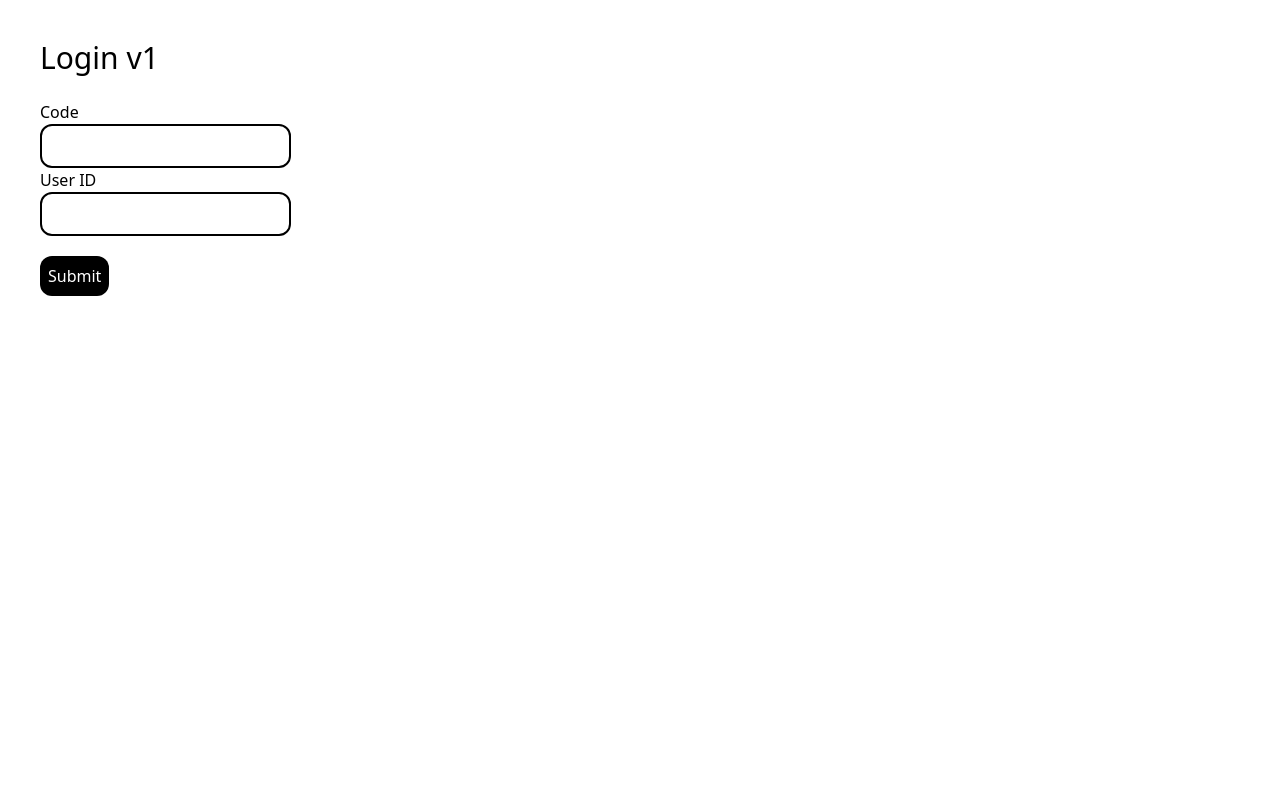
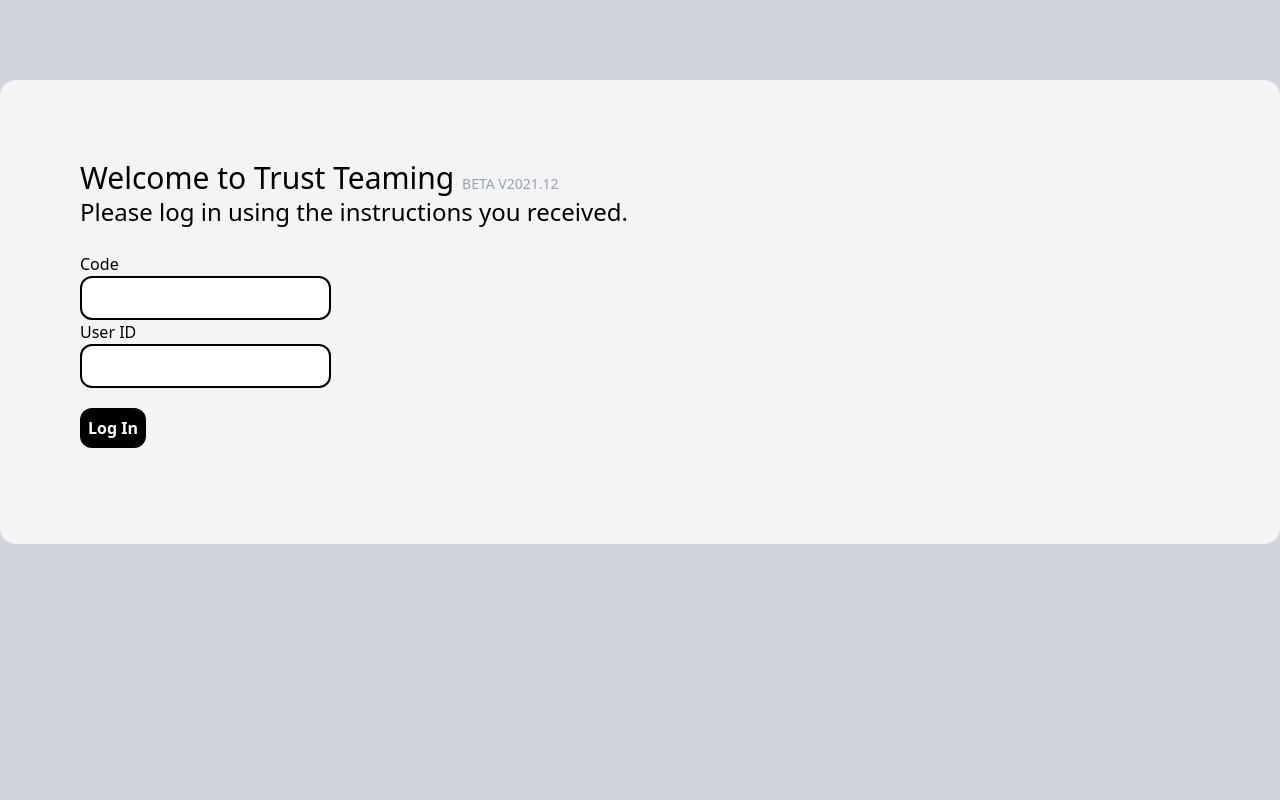
Before and after one commit to ItsMichal/TrustTeaming, a Flask app: page / in a window 1280 px wide. Run offline with Flask 2, Linux system fonts and the light colour scheme; some libraries are stand-ins or nearby versions.

Commit message:
update login screen

```diff
--- a/src/cores/AdminCore.py
+++ b/src/cores/AdminCore.py
@@ -44,6 +44,9 @@ class AdminCore(object):
             session['configMsg'] = "Please enter a code for this config!"
             return redirect(url_for('admin.index'))
 
+        if code == "SHINE":
+            session['configMsg'] = "Cannot set 'secret' admin code as experiment code!"
+            return redirect(url_for('admin.index'))
 
         if DataManager().getExperimentByCode(code) is not None and not force:
             session['configMsg'] = "Code is already in use! Choose a different code."
--- a/src/templates/Login/login.html
+++ b/src/templates/Login/login.html
@@ -6,9 +6,10 @@
         <script src="https://cdn.tailwindcss.com/"></script>
         <script src="https://cdn.socket.io/4.4.0/socket.io.min.js" integrity="sha384-1fOn6VtTq3PWwfsOrk45LnYcGosJwzMHv+Xh/Jx5303FVOXzEnw0EpLv30mtjmlj" crossorigin="anonymous"></script>
     </head>
-    <body>
-        <div class="m-10 background-gray">
-            <div class="text-3xl">Login v1</div>
+    <body class="bg-gray-300 flex flex-col  content-center items-center" >
+        <div class="self-center container p-20 mt-20 rounded-2xl bg-gray-100">
+            <div class="text-3xl">Welcome to Trust Teaming <small class="uppercase text-sm text-gray-400">Beta v2021.12</small></div>
+            <div class="text-2xl font-light">Please log in using the instructions you received.</div>
             <br>
             <form action="/login" method="post">
                 <p>Code</p>
@@ -17,9 +18,8 @@
                 <p>User ID</p>
                 <input class="border-black border-2 rounded-xl p-2" id="pass"  name="user_id" type="number"></input>
                 <br>
-                <input type="submit" class="bg-black rounded-xl text-white p-2 mt-5" name="submit" id="submit"></input>
+                <input type="submit" class="bg-black rounded-xl text-white p-2 mt-5 font-bold" name="submit" value="Log In" id="submit"></input>
                 <br>
-
             </form>
 
             <div id="errormsg" class="text-red-500 text-xl">{{errorMsg}}</div>
```
